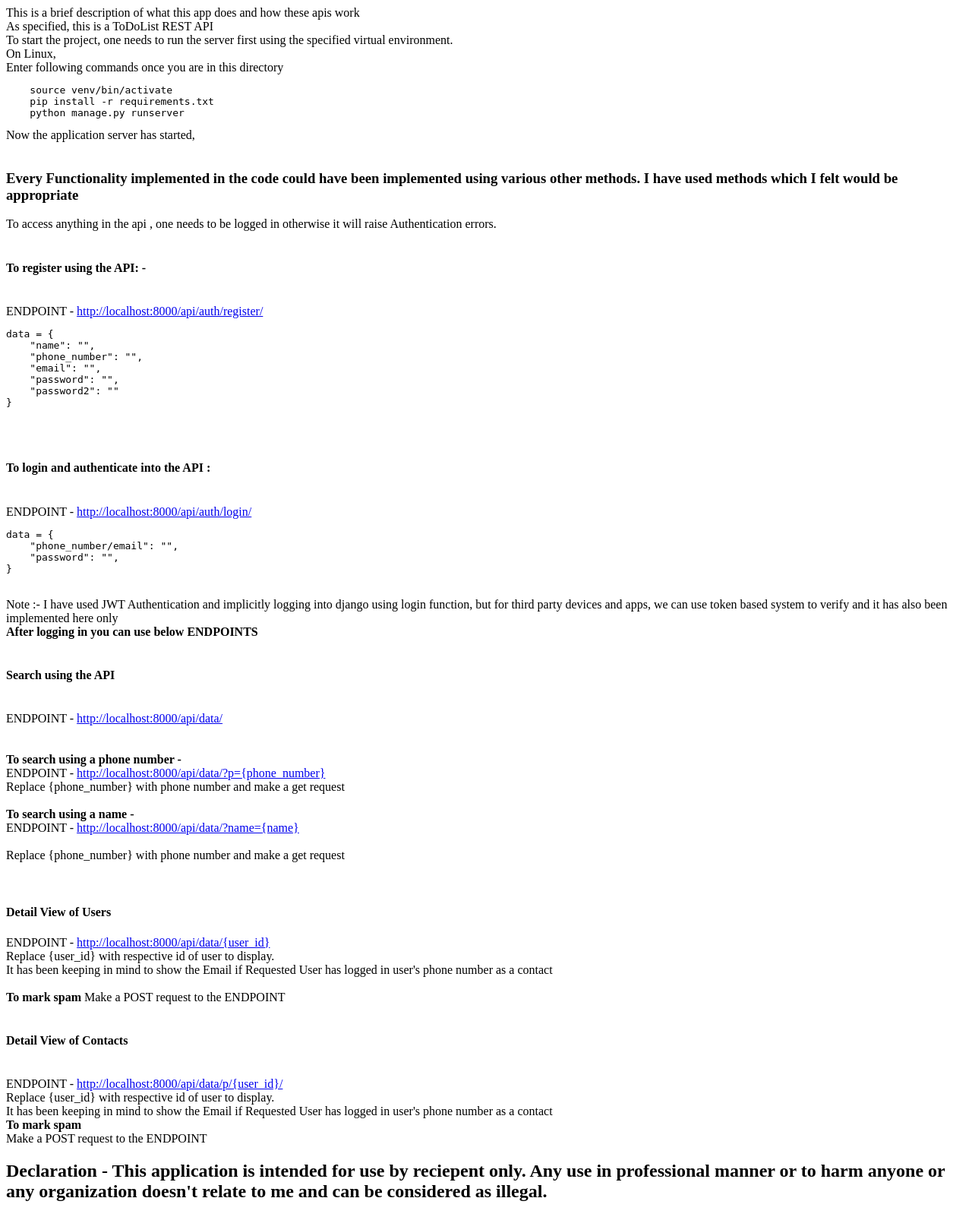
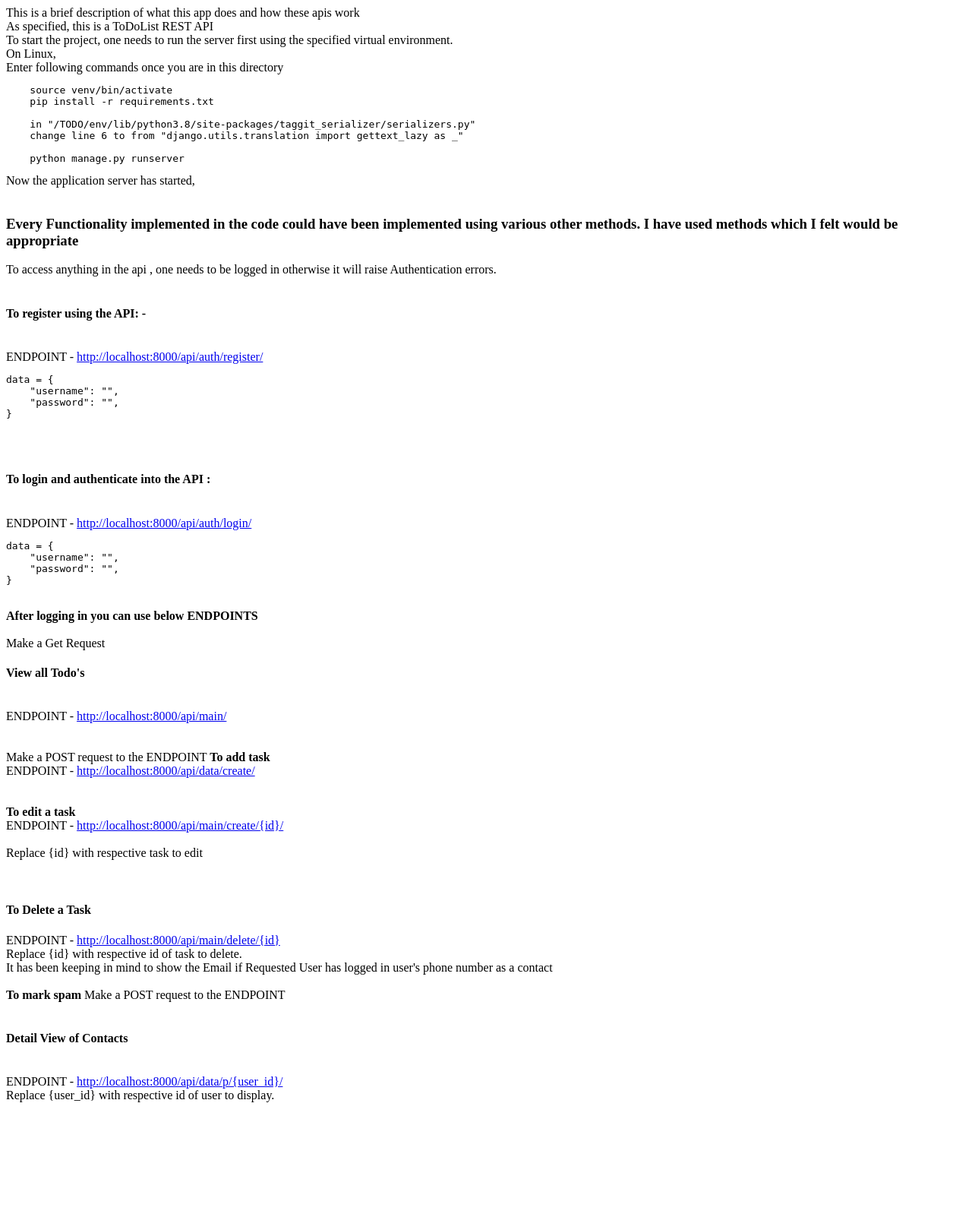
Before and after one commit to khadeom/ToDoList, a Django app: page / in a window 1280 px wide. Shown: the whole page at 76% size. After the commit the page ends 1451 px from the top, so only its background shows below. Run offline with Django 4.2, Linux system fonts and the light colour scheme; parts of the project's set-up code (start-up, migrations or seed data) failed here and were passed over.

Commit message:
home page added

```diff
--- a/auth/api/views.py
+++ b/auth/api/views.py
@@ -7,14 +7,13 @@ from rest_framework.views import APIView
 from rest_framework.response import Response
 
 # relative imports
-from .serializers import UserSerializer, LoginSerializers
+from .serializers import UserSerializer
 from .permissions import AnonPermissionOnly
 
 User=get_user_model()
 
 
 class AuthView(APIView):
-    # serializer_class    =  LoginSerializers
     permission_classes = [permissions.AllowAny]
     def post(self, request, *args, **kwargs):
         if request.user.is_authenticated:
--- a/mainapp/templates/home.html
+++ b/mainapp/templates/home.html
@@ -7,6 +7,10 @@ Enter following commands once you are in this directory<br/>
 <pre>
     source venv/bin/activate
     pip install -r requirements.txt
+
+    in "/TODO/env/lib/python3.8/site-packages/taggit_serializer/serializers.py"
+    change line 6 to from "django.utils.translation import gettext_lazy as _"
+
     python manage.py runserver
 </pre>
 Now the application server has started,<br/><br/>
@@ -19,11 +23,8 @@ To access anything in the api , one needs to be logged in otherwise it will rais
 ENDPOINT - <a href="http://localhost:8000/api/auth/register/">http://localhost:8000/api/auth/register/</a>
 <pre>
 data = {
-    "name": "",
-    "phone_number": "",
-    "email": "",
+    "username": "",
     "password": "",
-    "password2": ""
 }
 </pre><br/><br/>
 <h4>To login and authenticate into the API :</h4><br/>
@@ -31,30 +32,31 @@ data = {
 ENDPOINT - <a href="http://localhost:8000/api/auth/login/">http://localhost:8000/api/auth/login/</a><br/>
 <pre>
 data = {
-    "phone_number/email": "",
+    "username": "",
     "password": "",
 }
 </pre><br/>
-Note :- I have used JWT Authentication and implicitly logging into django using login function, but for third party devices and apps, we can use token based system to verify and it has also been implemented here only<br/>
 <b>After logging in you can use below ENDPOINTS </b>
 <br/><br/>
-<h4>Search using the API</h4><br/>
-ENDPOINT - <a href="http://localhost:8000/api/data/">http://localhost:8000/api/data/</a><br/>
+Make a Get Request
+<h4>View all Todo's</h4><br/>
+ENDPOINT - <a href="http://localhost:8000/api/main/">http://localhost:8000/api/main/</a><br/>
 <br/><br/>
-<b>To search using a phone number - </b><br/>
-ENDPOINT - <a href="http://localhost:8000/api/data/?p={phone_number}">http://localhost:8000/api/data/?p={phone_number}</a><br/>
+Make a POST request to the ENDPOINT
+<b>To add task </b><br/>
+ENDPOINT - <a href="http://localhost:8000/api/main/create/}">http://localhost:8000/api/data/create/</a><br/>
 
-Replace {phone_number} with phone number and make a get request
+
 <br/><br/>
-<b>To search using a name - </b><br/>
-ENDPOINT - <a href="http://localhost:8000/api/data/?name={name}">http://localhost:8000/api/data/?name={name}</a><br/>
+<b>To edit a task </b><br/>
+ENDPOINT - <a href="http://localhost:8000/api/main/create/{id}/">http://localhost:8000/api/main/create/{id}/</a><br/>
 <br/>
-Replace {phone_number} with phone number and make a get request<br/>
+Replace {id} with respective task to edit<br/>
 <br/><br/>
-<h4>Detail View of Users</h4>
-ENDPOINT - <a href="http://localhost:8000/api/data/{user_id}">http://localhost:8000/api/data/{user_id}</a><br/>
+<h4>To Delete a Task</h4>
+ENDPOINT - <a href="http://localhost:8000/api/main/delete/{id}">http://localhost:8000/api/main/delete/{id}</a><br/>
 
-Replace {user_id} with respective id of user to display.<br/>
+Replace {id} with respective id of task to delete.<br/>
 It has been keeping in mind to show the Email if Requested User has logged in user's phone number as a contact<br/>
 <br/>
 <b>To mark spam </b>
@@ -64,10 +66,4 @@ Make a POST request to the ENDPOINT
 ENDPOINT - <a href="http://localhost:8000/api/data/p/{user_id}/">http://localhost:8000/api/data/p/{user_id}/</a>
 <br/>
 Replace {user_id} with respective id of user to display.<br/>
-It has been keeping in mind to show the Email if Requested User has logged in user's phone number as a contact
 <br/>
-<b>To mark spam </b><br/>
-Make a POST request to the ENDPOINT<br/>
-
-
-<h2>Declaration - This application is intended for use by reciepent only. Any use in professional manner or to harm anyone or any organization doesn't relate to me and can be considered as illegal.</h2>
--- a/requirnment.txt
+++ b/requirnments.txt
@@ -1,7 +1,6 @@
 djangorestframework-jwt
 django>=4.0.0,<4.1.0
 djangorestframework
-# djangorestframework
 pyyaml
 requests
 django-taggit==3.1.0
```
Also changed, not shown: auth/api/serializers.py (+0 -27 lines), mainapp/api/serializers.py (+13 -12 lines), mainapp/api/views.py (+9 -9 lines), mainapp/models.py (+7 -26 lines), todo/settings.py (+0 -9 lines), db.sqlite3.
